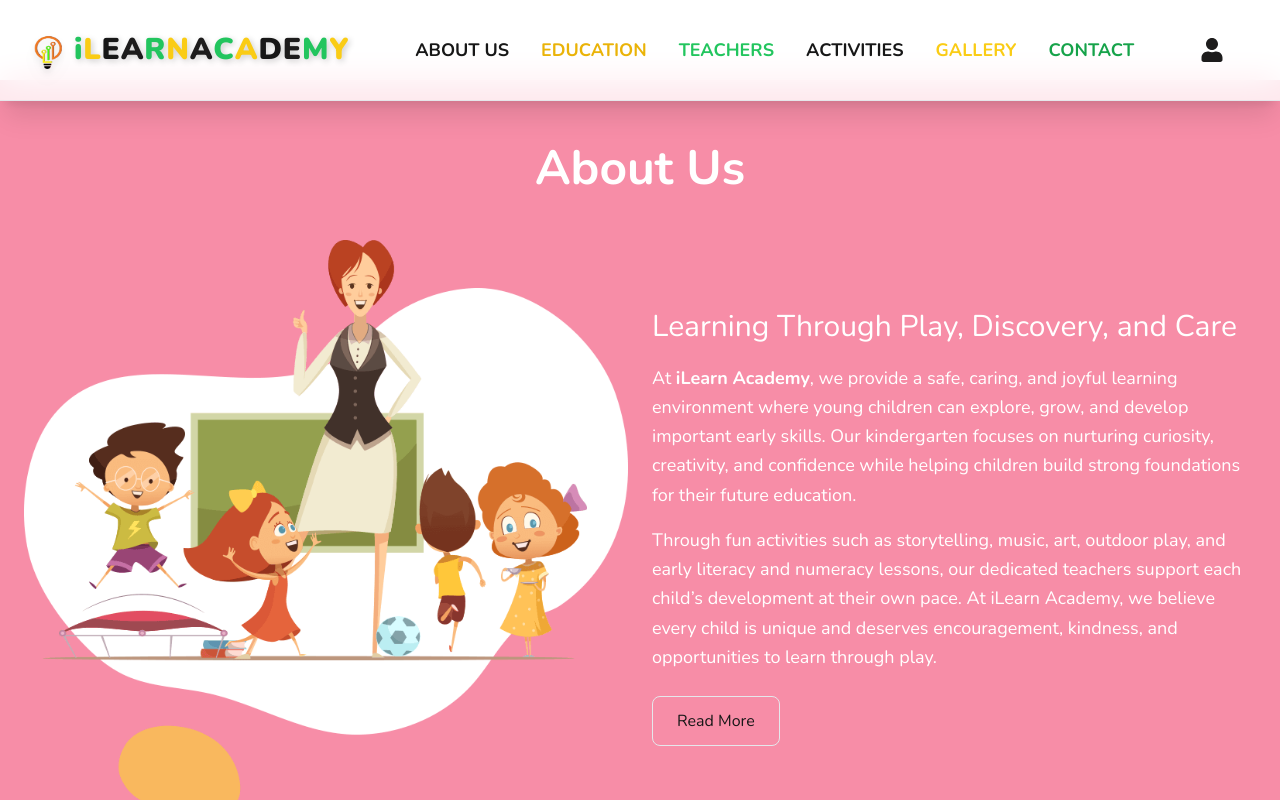
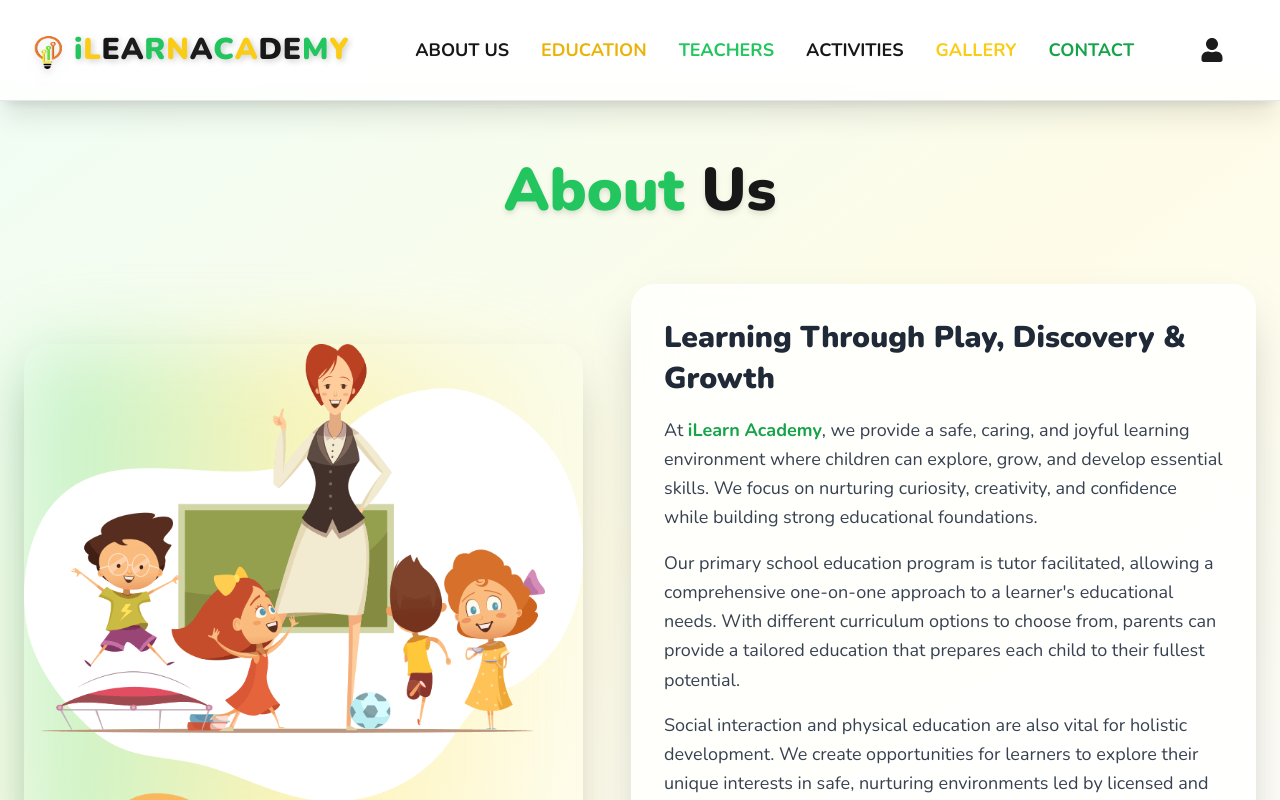
Before and after one commit to Masimbakutendaishe/iLearn, a Next.js app: page /About in a window 1280 px wide. Shown: the top 800 px of the page. Built offline with nearby package versions, Linux system fonts and the light colour scheme.

Commit message:
Revamp About section with new layout and styles

```diff
--- a/pages/About.js
+++ b/pages/About.js
@@ -2,53 +2,85 @@
 
 export default function About() {
   return (
-    <div>
-      <section className="about py-16 px-6 mt-20" style={{ backgroundColor: "#f78da7" }} id="about">
-        <h1 className="text-5xl font-bold text-center text-white mb-12">
-          <span className="text-orange-400 ">About</span> Us
+    <section className="mt-20 py-20 px-6 bg-gradient-to-br from-green-50 via-yellow-50 to-orange-50" id="about">
+
+      {/* TITLE */}
+      <h1 className="text-5xl md:text-6xl font-extrabold text-center mb-16">
+        <span className="text-green-500 drop-shadow-md">About </span>
+        <span className="text-orange-500 drop-shadow-md">Us</span>
       </h1>
 
-        <div className="flex flex-wrap items-center gap-6">
-          <div className="flex-1">
+      <div className="flex flex-col md:flex-row items-center gap-12">
+
+        {/* IMAGE (3D FLOAT EFFECT) */}
+        <div className="flex-1 group perspective">
+          <div className="relative transform transition duration-500 group-hover:rotate-y-6 group-hover:-translate-y-4">
+
+            {/* Glow */}
+            <div className="absolute inset-0 rounded-3xl blur-2xl opacity-30 bg-gradient-to-r from-green-400 via-yellow-300 to-orange-400"></div>
+
             <Image
               src="/about us.png"
               alt="About iLearn Academy"
               width={500}
               height={500}
-              className="w-full h-full"
+              className="relative rounded-3xl shadow-2xl w-full object-cover"
             />
           </div>
+        </div>
 
-          <div className="flex-1">
-            <h3 className="text-3xl text-white leading-snug">
-              Learning Through Play, Discovery, and Care
+        {/* TEXT CARD */}
+        <div className="flex-1 bg-white/80 backdrop-blur-xl p-8 rounded-3xl shadow-2xl border border-white/40">
+
+          <h3 className="text-3xl font-extrabold text-gray-800 leading-snug">
+            Learning Through Play, Discovery & Growth
           </h3>
 
-            <p className="text-lg text-white mt-4 leading-relaxed">
-              At <strong>iLearn Academy</strong>, we provide a safe, caring, and joyful
-              learning environment where young children can explore, grow, and
-              develop important early skills. Our kindergarten focuses on
-              nurturing curiosity, creativity, and confidence while helping
-              children build strong foundations for their future education.
+          <p className="text-lg text-gray-700 mt-4 leading-relaxed">
+            At <strong className="text-green-600">iLearn Academy</strong>, we provide a safe, caring, and joyful
+            learning environment where children can explore, grow, and develop
+            essential skills. We focus on nurturing curiosity, creativity, and confidence
+            while building strong educational foundations.
           </p>
 
-            <p className="text-lg text-white mt-4 leading-relaxed">
-              Through fun activities such as storytelling, music, art, outdoor
-              play, and early literacy and numeracy lessons, our dedicated
-              teachers support each child’s development at their own pace.
-              At iLearn Academy, we believe every child is unique and deserves
-              encouragement, kindness, and opportunities to learn through play.
+          <p className="text-lg text-gray-700 mt-4 leading-relaxed">
+            Our primary school education program is tutor facilitated, allowing a comprehensive
+            one-on-one approach to a learner's educational needs. With different curriculum
+            options to choose from, parents can provide a tailored education that prepares
+            each child to their fullest potential.
           </p>
 
-            <a
-              href="#"
-              className="inline-block px-6 py-3 mt-6 text-orange-400 border border-orange-400 rounded-lg hover:bg-orange-400 hover:text-white transition"
-            >
-              Read More
-            </a>
+          <p className="text-lg text-gray-700 mt-4 leading-relaxed">
+            Social interaction and physical education are also vital for holistic development.
+            We create opportunities for learners to explore their unique interests in safe,
+            nurturing environments led by licensed and qualified instructors.
+          </p>
+
+          {/* BUTTON */}
+          <button className="mt-6 px-8 py-3 rounded-xl font-bold text-white bg-gradient-to-r from-green-500 via-yellow-400 to-orange-500 shadow-lg hover:scale-110 hover:shadow-2xl transition duration-300">
+            Learn More
+          </button>
         </div>
+
       </div>
+
+      {/* GLOBAL STYLES */}
+      <style jsx global>{`
+        @import url('https://fonts.googleapis.com/css2?family=Nunito:wght@400;700;900&display=swap');
+
+        * {
+          font-family: 'Nunito', sans-serif;
+        }
+
+        .perspective {
+          perspective: 1000px;
+        }
+
+        .group:hover .group-hover\\:rotate-y-6 {
+          transform: rotateY(6deg) translateY(-10px);
+        }
+      `}</style>
+
     </section>
-    </div>
   );
 }
```
Lines whose indentation alone changed are shown as unchanged.
